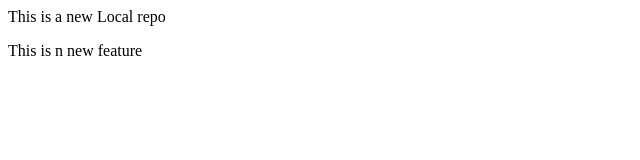
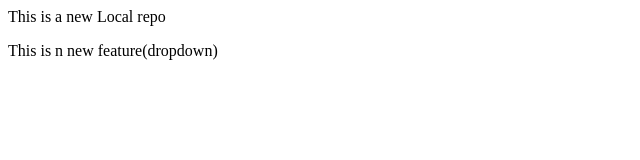
Before and after one commit to talakoti/localrepo, a plain HTML site: page index.html in a window 1280 px wide. Shown: the full height of the page, 0-640 px from the left. Drawn offline with Linux system fonts and the light colour scheme.

Commit message:
Added new dropdown

```diff
--- a/index.html
+++ b/index.html
@@ -1,2 +1,2 @@
 <p>This is a new Local repo</p>
-<p>This is n new feature</p>
+<p>This is n new feature(dropdown)</p>
```
